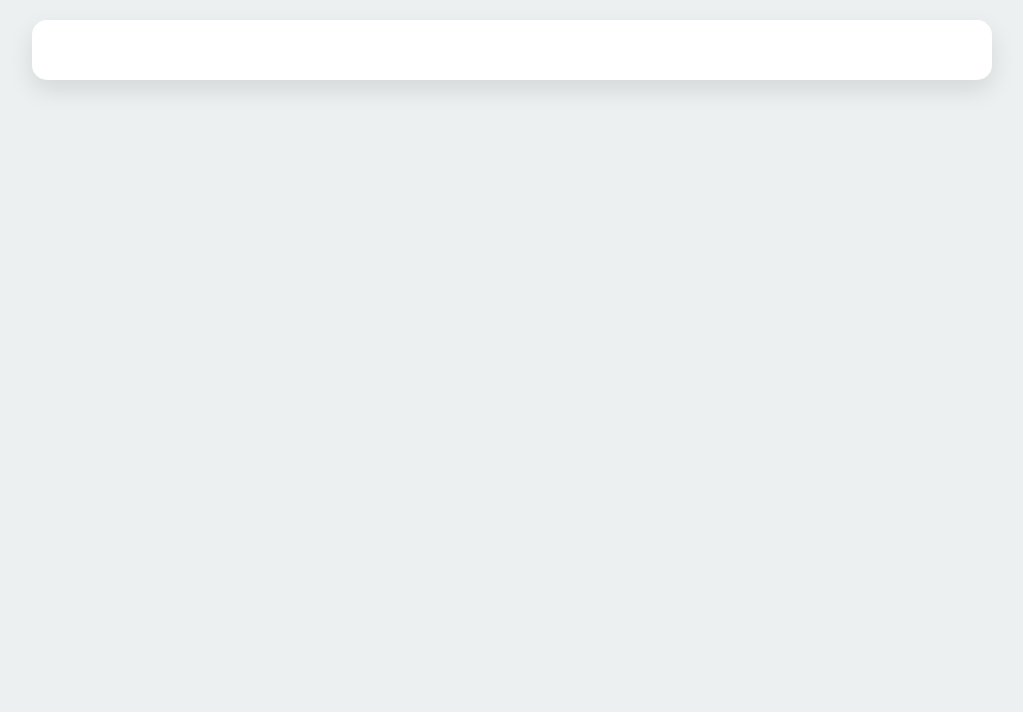
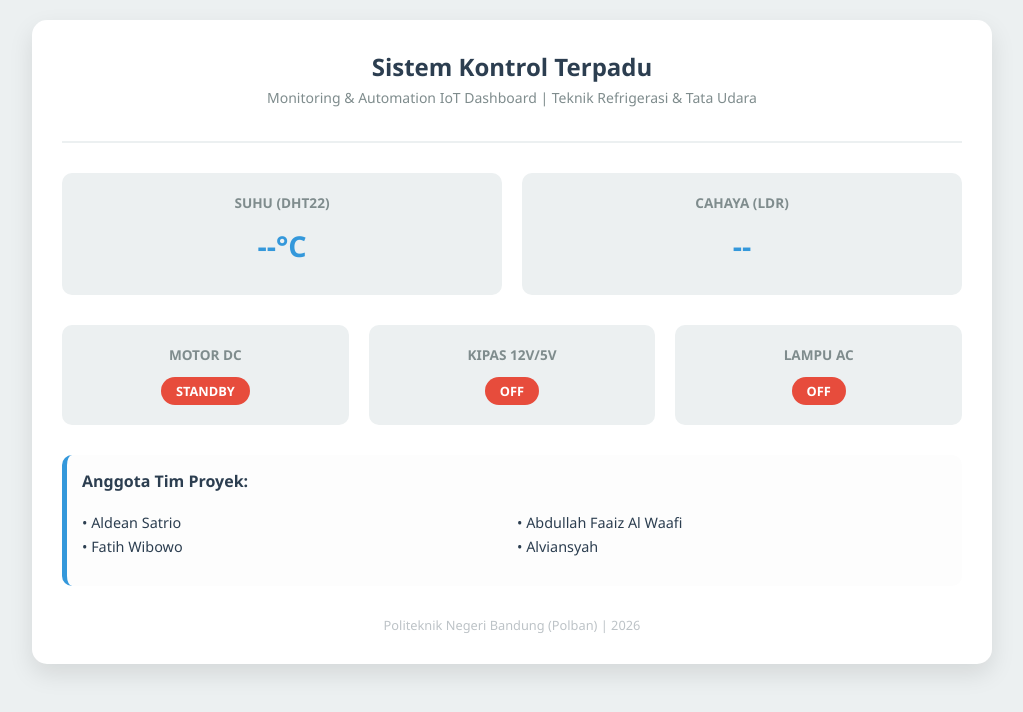
Before and after one commit to inkubatorpenetastelur/inkubatorpenetastelur, a plain HTML site: page index.html in a window 1280 px wide. Shown: the whole page, without its empty margins (128-1151 px from the left). Drawn offline with Linux system fonts and the light colour scheme.

Commit message:
Update index.html

```diff
--- a/index.html
+++ b/index.html
@@ -38,8 +38,8 @@
             margin-bottom: 30px;
         }
 
-        h1 { margin: 0; color: var(--primary); }
-        .subtitle { color: #7f8c8d; margin-top: 5px; }
+        h1 { margin: 0; color: var(--primary); font-size: 24px; }
+        .subtitle { color: #7f8c8d; margin-top: 5px; font-size: 14px; }
 
         .grid {
             display: grid;
@@ -53,12 +53,10 @@
             padding: 20px;
             border-radius: 10px;
             text-align: center;
-            transition: transform 0.3s;
         }
 
-        .card:hover { transform: translateY(-5px); }
-        .card h3 { margin-top: 0; font-size: 0.9em; text-transform: uppercase; color: #7f8c8d; }
-        .value { font-size: 1.8em; font-weight: bold; margin: 10px 0; }
+        .card h3 { margin-top: 0; font-size: 0.85em; text-transform: uppercase; color: #7f8c8d; }
+        .value { font-size: 1.8em; font-weight: bold; margin: 10px 0; color: var(--accent); }
 
         .status-pill {
             display: inline-block;
@@ -72,16 +70,79 @@
         .bg-on { background-color: var(--success); }
         .bg-off { background-color: var(--danger); }
 
+        .team-section {
+            background: #fdfdfd;
+            padding: 15px;
+            border-radius: 10px;
+            border-left: 5px solid var(--accent);
+            margin-top: 20px;
+        }
+
+        .team-list {
+            list-style: none;
+            padding: 0;
+            display: grid;
+            grid-template-columns: 1fr 1fr;
+            gap: 5px;
+            font-size: 0.9em;
+        }
+
         footer {
             text-align: center;
             font-size: 0.8em;
             color: #bdc3c7;
             margin-top: 30px;
         }
-
-        .team { font-weight: bold; color: var(--secondary); }
     </style>
 </head>
 <body>
 
     <div class="container">
+        <header>
+            <h1>Sistem Kontrol Terpadu</h1>
+            <p class="subtitle">Monitoring & Automation IoT Dashboard | Teknik Refrigerasi & Tata Udara</p>
+        </header>
+
+        <div class="grid">
+            <div class="card">
+                <h3>Suhu (DHT22)</h3>
+                <div class="value" id="temp">--°C</div>
+            </div>
+            <div class="card">
+                <h3>Cahaya (LDR)</h3>
+                <div class="value" id="ldr">--</div>
+            </div>
+        </div>
+
+        <div class="grid">
+            <div class="card">
+                <h3>Motor DC</h3>
+                <div id="motor-status" class="status-pill bg-off">STANDBY</div>
+            </div>
+            <div class="card">
+                <h3>Kipas 12V/5V</h3>
+                <div id="fan-status" class="status-pill bg-off">OFF</div>
+            </div>
+            <div class="card">
+                <h3>Lampu AC</h3>
+                <div id="lamp-status" class="status-pill bg-off">OFF</div>
+            </div>
+        </div>
+
+        <div class="team-section">
+            <h4 style="margin-top:0">Anggota Tim Proyek:</h4>
+            <ul class="team-list">
+                <li>• Aldean Satrio</li>
+                <li>• Abdullah Faaiz Al Waafi</li>
+                <li>• Fatih Wibowo</li>
+                <li>• Alviansyah</li>
+            </ul>
+        </div>
+
+        <footer>
+            Politeknik Negeri Bandung (Polban) | 2026
+        </footer>
+    </div>
+
+</body>
+</html>
```
